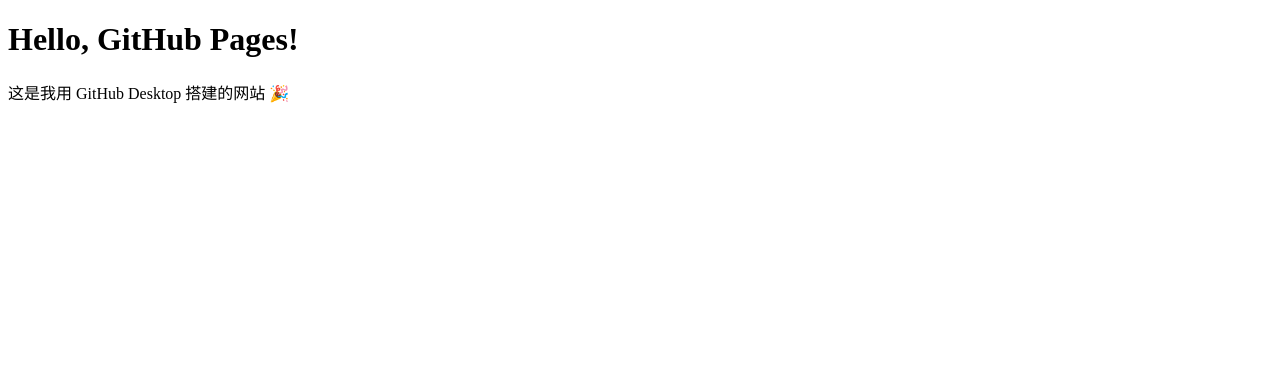
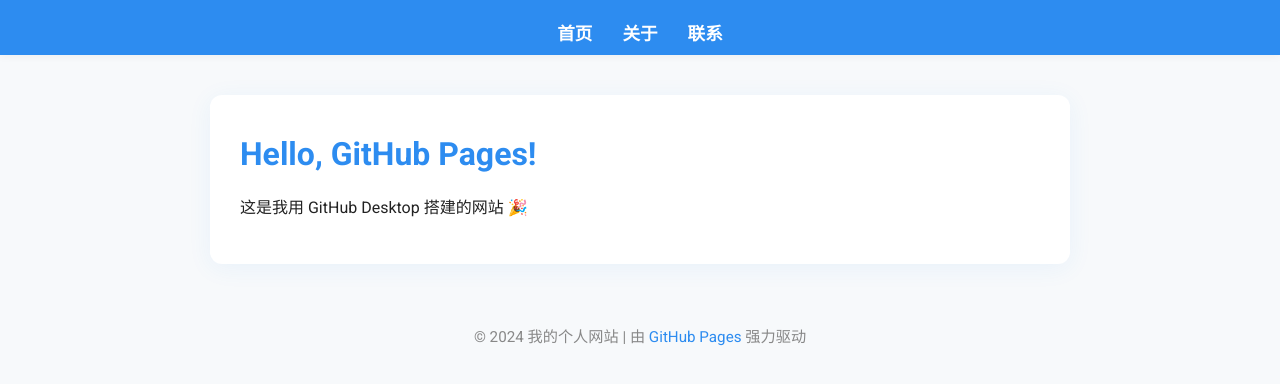
Before and after one commit to tanteijms/tanteijms.github.io, a plain HTML site: page index.html in a window 1280 px wide. Drawn offline with Linux system fonts and the light colour scheme.

Commit message:
upd new module

```diff
--- a/index.html
+++ b/index.html
@@ -1,14 +1,94 @@
 <!DOCTYPE html>
-<html>
+<html lang="zh-CN">
 
 <head>
     <meta charset="UTF-8">
+    <meta name="viewport" content="width=device-width, initial-scale=1.0">
     <title>欢迎来到我的个人网站</title>
+    <link href="https://fonts.googleapis.com/css2?family=Roboto:wght@400;700&display=swap" rel="stylesheet">
+    <style>
+        body {
+            margin: 0;
+            font-family: 'Roboto', Arial, sans-serif;
+            background: #f7f9fb;
+            color: #222;
+        }
+
+        header {
+            background: #2d8cf0;
+            color: #fff;
+            padding: 20px 0 10px 0;
+            box-shadow: 0 2px 8px rgba(0, 0, 0, 0.04);
+        }
+
+        nav {
+            display: flex;
+            justify-content: center;
+            gap: 30px;
+        }
+
+        nav a {
+            color: #fff;
+            text-decoration: none;
+            font-weight: 700;
+            font-size: 1.1em;
+            transition: color 0.2s;
+        }
+
+        nav a:hover {
+            color: #ffd04b;
+        }
+
+        .container {
+            max-width: 800px;
+            margin: 40px auto 0 auto;
+            background: #fff;
+            border-radius: 12px;
+            box-shadow: 0 4px 24px rgba(45, 140, 240, 0.07);
+            padding: 40px 30px 30px 30px;
+        }
+
+        h1 {
+            color: #2d8cf0;
+            margin-top: 0;
+        }
+
+        footer {
+            text-align: center;
+            color: #888;
+            font-size: 0.95em;
+            padding: 20px 0 10px 0;
+            margin-top: 40px;
+        }
+
+        @media (max-width: 600px) {
+            .container {
+                padding: 20px 8px;
+            }
+
+            nav {
+                gap: 16px;
+            }
+        }
+    </style>
 </head>
 
 <body>
-    <h1>Hello, GitHub Pages!</h1>
-    <p>这是我用 GitHub Desktop 搭建的网站 🎉</p>
+    <header>
+        <nav>
+            <a href="#">首页</a>
+            <a href="#about">关于</a>
+            <a href="#contact">联系</a>
+        </nav>
+    </header>
+    <div class="container">
+        <h1>Hello, GitHub Pages!</h1>
+        <p>这是我用 GitHub Desktop 搭建的网站 🎉</p>
+    </div>
+    <footer>
+        &copy; 2024 我的个人网站 | 由 <a href="https://pages.github.com/" style="color:#2d8cf0;text-decoration:none;">GitHub
+            Pages</a> 强力驱动
+    </footer>
 </body>
 
 </html>
```
